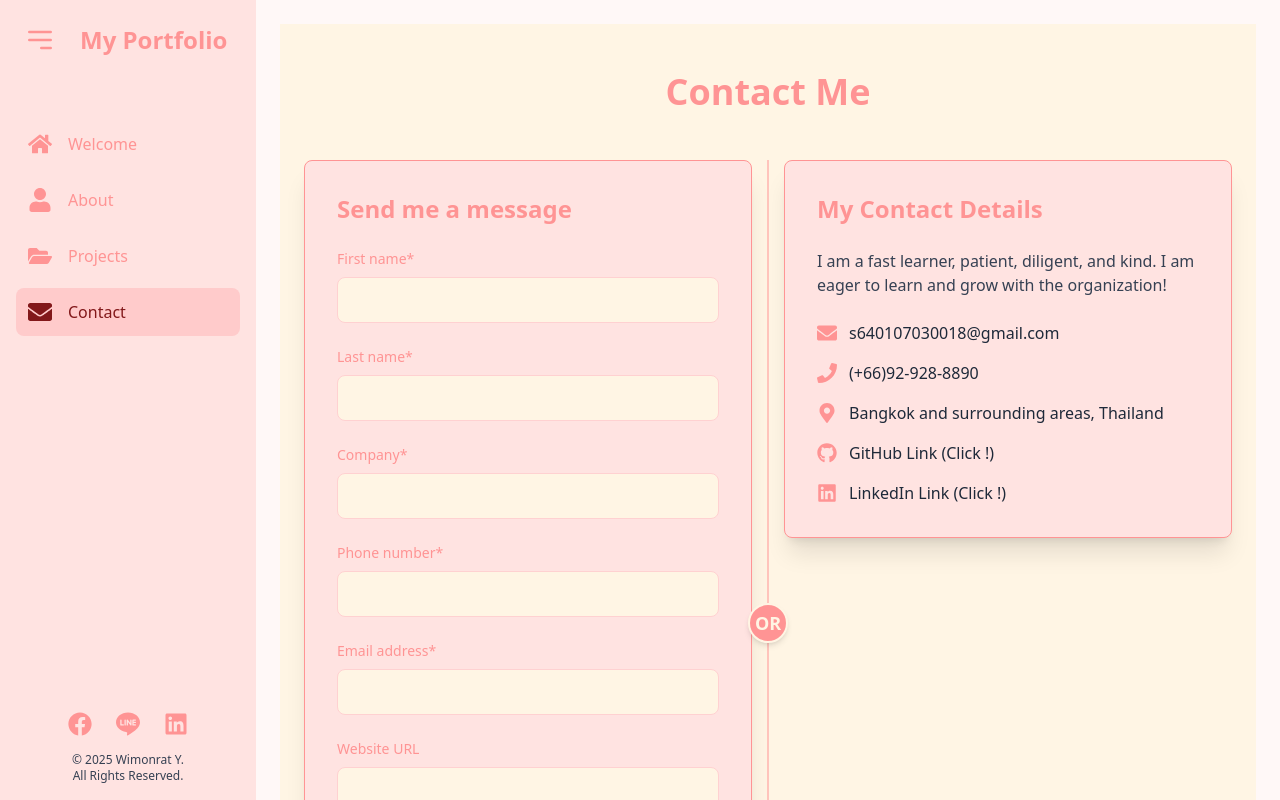
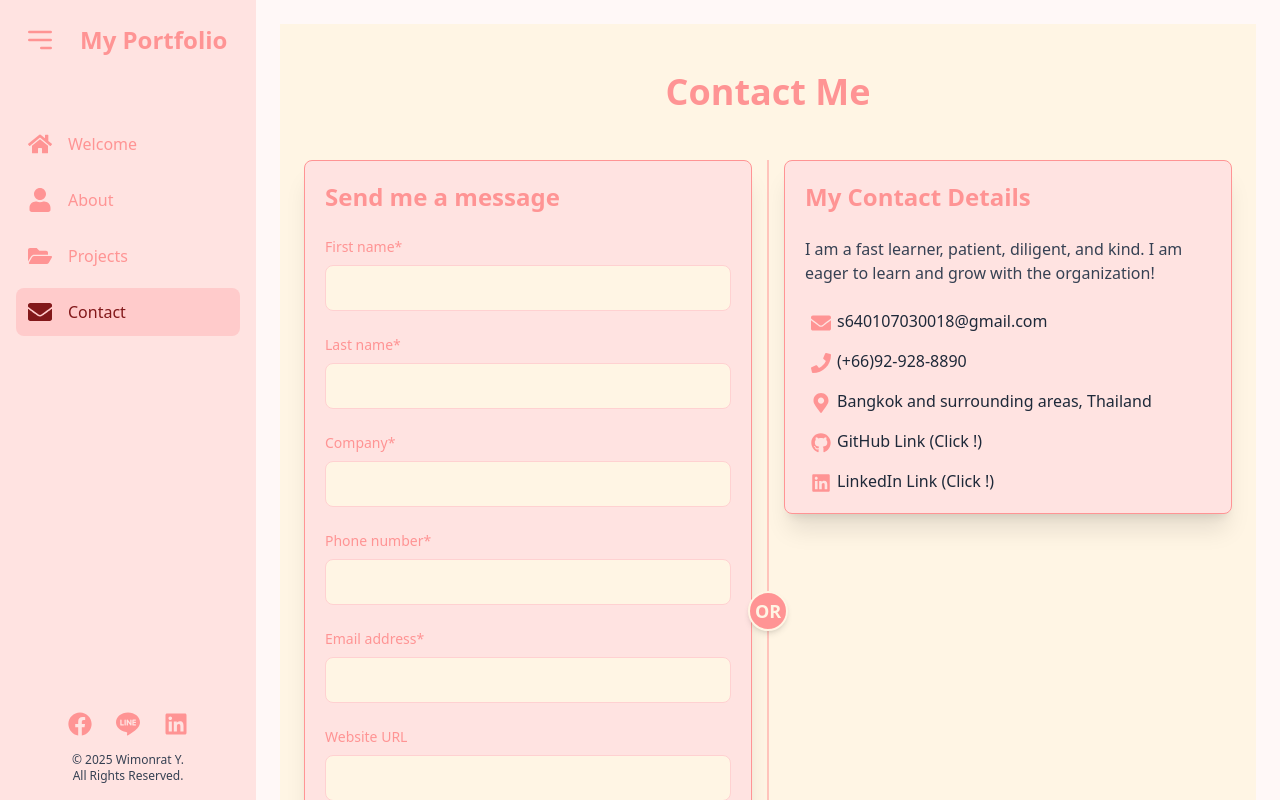
Before and after one commit to mochiimaz/r-portfolio, a React (Vite) app: page /contact in a window 1280 px wide. Shown: the top 800 px of the page. Built offline with nearby package versions, Linux system fonts and the light colour scheme.

Commit message:
change Template improve

```diff
--- a/src/pages/Contact.jsx
+++ b/src/pages/Contact.jsx
@@ -74,7 +74,7 @@ function Contact() {
         <div className="relative grid grid-cols-1 lg:grid-cols-2 gap-12 lg:gap-8 items-start">
           {/* ส่วนของฟอร์ม (ซ้าย) */}
           <motion.div
-            className="bg-[#FFE3E1] p-8 rounded-lg shadow-xl border border-[#FF9494]"
+            className="bg-[#FFE3E1] p-5 rounded-lg shadow-xl border border-[#FF9494]"
             initial={{ opacity: 0, x: -50 }}
             animate={{ opacity: 1, x: 0 }}
             transition={{ duration: 0.7, delay: 0.2 }}
@@ -328,7 +328,7 @@ function Contact() {
 
           {/* ส่วนของข้อมูลติดต่อ (ขวา) */}
           <motion.div
-            className="bg-[#FFE3E1] p-8 rounded-lg shadow-xl border border-[#FF9494] lg:mt-0"
+            className="bg-[#FFE3E1] p-5 rounded-lg shadow-xl border border-[#FF9494] lg:mt-0"
             initial={{ opacity: 0, x: 50 }}
             animate={{ opacity: 1, x: 0 }}
             transition={{ duration: 0.7, delay: 0.2 }}
@@ -337,43 +337,63 @@ function Contact() {
               My Contact Details
             </h3>
             <p className="text-gray-700 mb-6">
-              I am a fast learner, patient, diligent, and kind. I am eager to learn and grow with the organization!
+              I am a fast learner, patient, diligent, and kind. I am eager to
+              learn and grow with the organization!
             </p>
 
             <div className="space-y-4 text-gray-800">
-              <div className="flex items-center">
-                <FaEnvelope className="text-[#FF9494] text-xl mr-3" />
-                <span>{myContactInfo.email}</span>
+              {/* Email */}
+              <div className="flex items-start">
+                <div className="w-8 flex-shrink-0 flex justify-center pt-1">
+                  <FaEnvelope className="text-[#FF9494] text-xl" />
+                </div>
+                <span className="break-words">{myContactInfo.email}</span>
               </div>
-              <div className="flex items-center">
-                <FaPhone className="text-[#FF9494] text-xl mr-3" />
-                <span>{myContactInfo.phone}</span>
+
+              {/* Phone */}
+              <div className="flex items-start">
+                <div className="w-8 flex-shrink-0 flex justify-center pt-1">
+                  <FaPhone className="text-[#FF9494] text-xl" />
+                </div>
+                <span className="break-words">{myContactInfo.phone}</span>
               </div>
-              <div className="flex items-center">
-                <FaMapMarkerAlt className="text-[#FF9494] text-xl mr-3" />
-                <span>{myContactInfo.location}</span>
+
+              {/* Location */}
+              <div className="flex items-start">
+                <div className="w-8 flex-shrink-0 flex justify-center pt-1">
+                  <FaMapMarkerAlt className="text-[#FF9494] text-xl" />
+                </div>
+                <span className="break-words">{myContactInfo.location}</span>
               </div>
+
+              {/* GitHub */}
               {myContactInfo.github && (
-                <div className="flex items-center">
-                  <FaGithub className="text-[#FF9494] text-xl mr-3" />
+                <div className="flex items-start">
+                  <div className="w-8 flex-shrink-0 flex justify-center pt-1">
+                    <FaGithub className="text-[#FF9494] text-xl" />
+                  </div>
                   <a
                     href={myContactInfo.github}
                     target="_blank"
                     rel="noopener noreferrer"
-                    className="hover:underline"
+                    className="hover:underline break-words"
                   >
                     GitHub Link (Click !)
                   </a>
                 </div>
               )}
+
+              {/* LinkedIn */}
               {myContactInfo.linkedin && (
-                <div className="flex items-center">
-                  <FaLinkedin className="text-[#FF9494] text-xl mr-3" />
+                <div className="flex items-start">
+                  <div className="w-8 flex-shrink-0 flex justify-center pt-1">
+                    <FaLinkedin className="text-[#FF9494] text-xl" />
+                  </div>
                   <a
                     href={myContactInfo.linkedin}
                     target="_blank"
                     rel="noopener noreferrer"
-                    className="hover:underline"
+                    className="hover:underline break-words"
                   >
                     LinkedIn Link (Click !)
                   </a>
```
